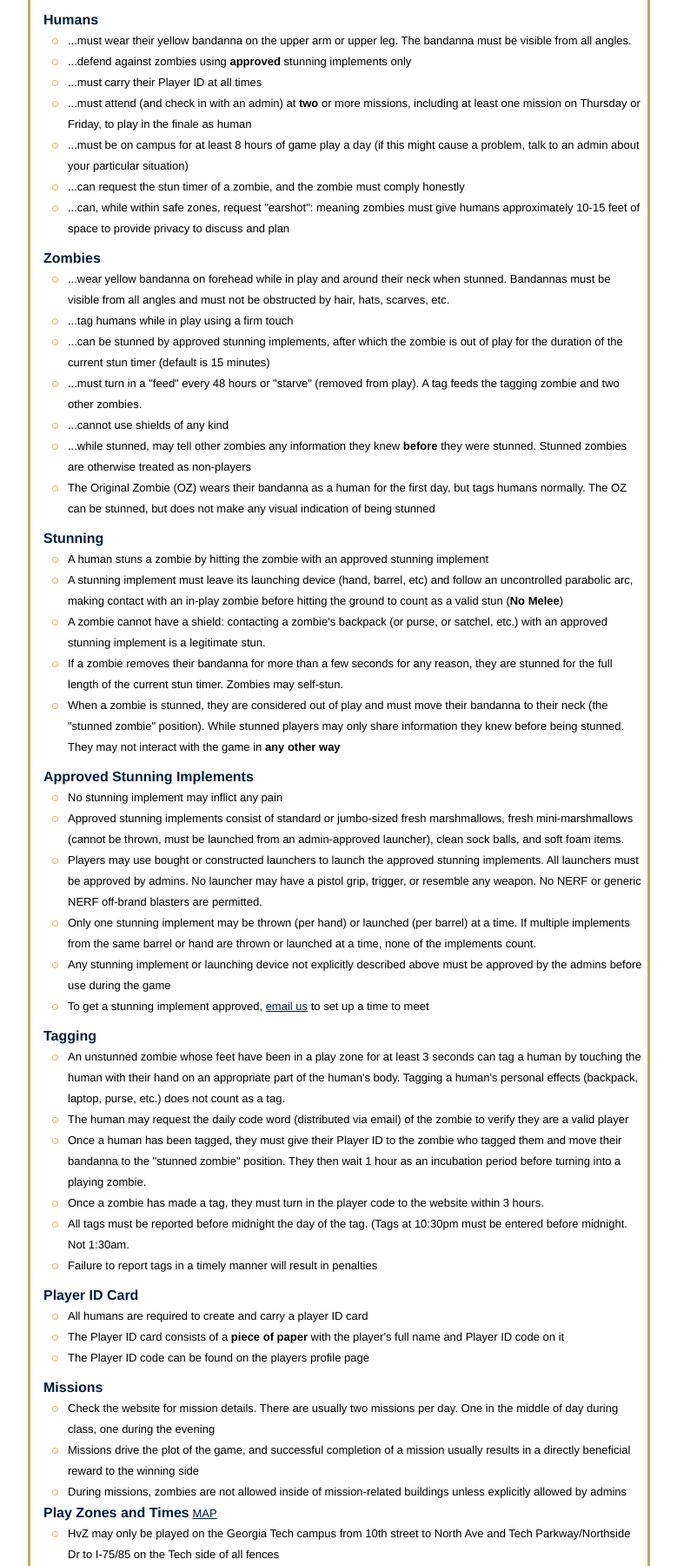
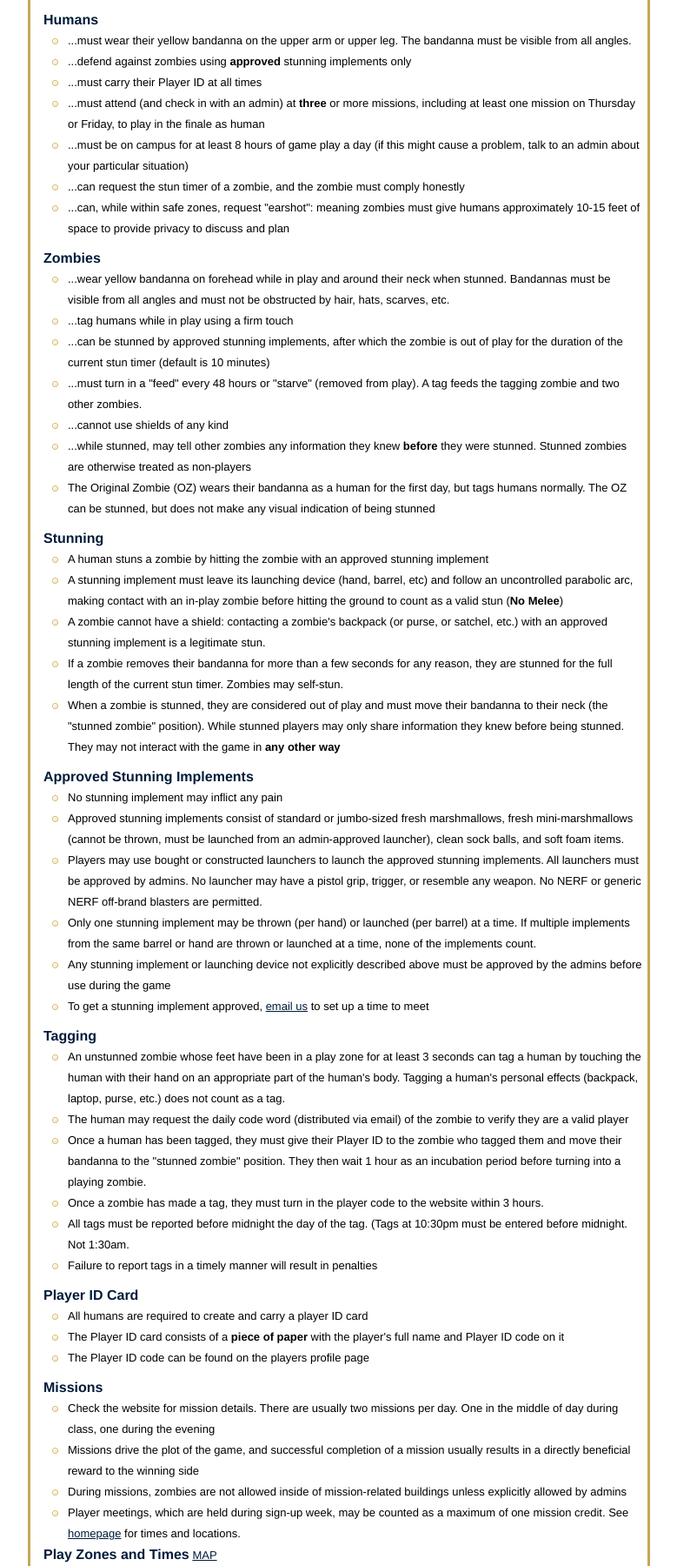
Before and after one commit to Noirbot/HvZ, a PHP site: page /rules/ in a window 1280 px wide. Shown: the part 910-2710 px from the top of the page at 87% size, without its empty margins (219-998 px from the left). Run offline with PHP 8.4, Linux system fonts and the light colour scheme; data that the repository does not hold is empty.

Commit message:
Rules Updates.

```diff
--- a/rules/index.php
+++ b/rules/index.php
@@ -67,7 +67,7 @@
                 <li>...must wear their yellow bandanna on the upper arm or upper leg.  The bandanna must be visible from all angles.</li>
                 <li>...defend against zombies using <strong>approved</strong> stunning implements only</li>
                 <li>...must carry their Player ID at all times</li>
-                <li>...must attend (and check in with an admin) at <strong>two</strong> or more missions, including at least one mission on Thursday or Friday, to play in the finale as human</li>
+                <li>...must attend (and check in with an admin) at <strong>three</strong> or more missions, including at least one mission on Thursday or Friday, to play in the finale as human</li>
                 <li>...must be on campus for at least 8 hours of game play a day (if this might cause a problem, talk to an admin about your particular situation)</li>
                 <li>...can request the stun timer of a zombie, and the zombie must comply honestly</li>
                 <li>...can, while within safe zones, request "earshot": meaning zombies must give humans approximately 10-15 feet of space to provide privacy to discuss and plan</li>
@@ -75,7 +75,7 @@
             <h3>Zombies</h3>
             <ul>
                 <li>...wear yellow bandanna on forehead while in play and around their neck when stunned. Bandannas must be visible from all angles and must not be obstructed by hair, hats, scarves, etc.</li>				<li>...tag humans while in play using a firm touch</li>
-                <li>...can be stunned by approved stunning implements, after which the zombie is out of play for the duration of the current stun timer (default is 15 minutes)</li>
+                <li>...can be stunned by approved stunning implements, after which the zombie is out of play for the duration of the current stun timer (default is 10 minutes)</li>
                 <li>...must turn in a "feed" every 48 hours or "starve" (removed from play).  A tag feeds the tagging zombie and two other zombies.</li>
                 <li>...cannot use shields of any kind</li>
                 <li>...while stunned, may tell other zombies any information they knew <strong>before</strong> they were stunned.  Stunned zombies are otherwise treated as non-players</li>
@@ -117,6 +117,7 @@
                 <li>Check the website for mission details. There are usually two missions per day.  One in the middle of day during class, one during the evening</li>
                 <li>Missions drive the plot of the game, and successful completion of a mission usually results in a directly beneficial reward to the winning side</li>
                 <li>During missions, zombies are not allowed inside of mission-related buildings unless explicitly allowed by admins</li>
+                <li>Player meetings, which are held during sign-up week, may be counted as a maximum of one mission credit. See <a href="http://www.hvz.gatech.edu">homepage</a> for times and locations.</li>
             </ul>
             <h3 style="display:inline;">Play Zones and Times</h3>
             <a href="../images/playzone_map.png?phpMyAdmin=j%2Cut7v5h8%2CBIQWu%2CTPZMLMN1lAc" style="display:inline">MAP</a>
```
